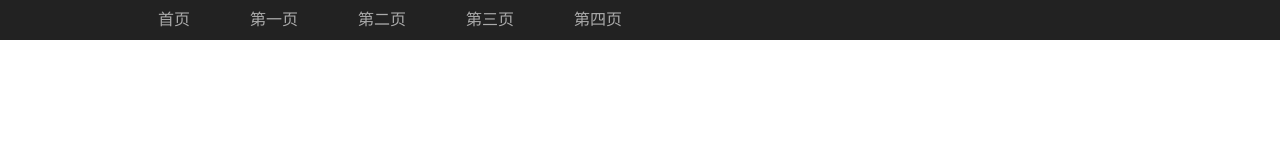
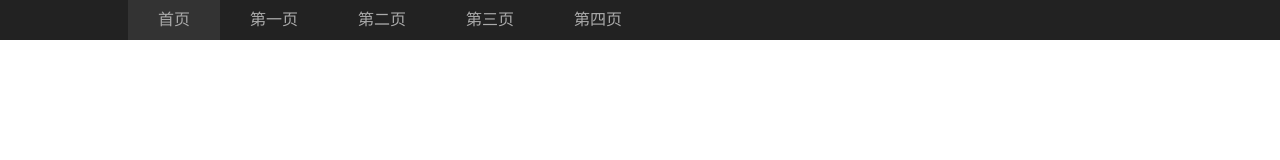
Before and after one commit to yangzhanmei/nav-demo, a plain HTML site: page index.html in a window 1280 px wide. Both pictures are taken after a click on the link "首页". Drawn offline with nearby package versions, Linux system fonts and the light colour scheme.

Commit message:
add css for a when click it and let it's background color change

```diff
--- a/index.css
+++ b/index.css
@@ -35,3 +35,7 @@ a {
     background: #333;
     color: #fff;
 }
+
+.current{
+    background: #333;
+}
--- a/index.html
+++ b/index.html
@@ -5,6 +5,7 @@
     <title>nav-demo</title>
     <script src="http://static.runoob.com/assets/jquery/2.0.3/jquery.min.js"></script>
     <link rel="stylesheet" href="index.css">
+    <script type="text/javascript" src="./index.js"></script>
 </head>
 <body>
 <div class="nav">
--- /dev/null
+++ b/index.js
@@ -0,0 +1,5 @@
+$(function () {
+   $(".list > li > a").click(function () {
+       $(this).addClass("current").parent().siblings().children("a").removeClass("current");
+   })
+});
```
